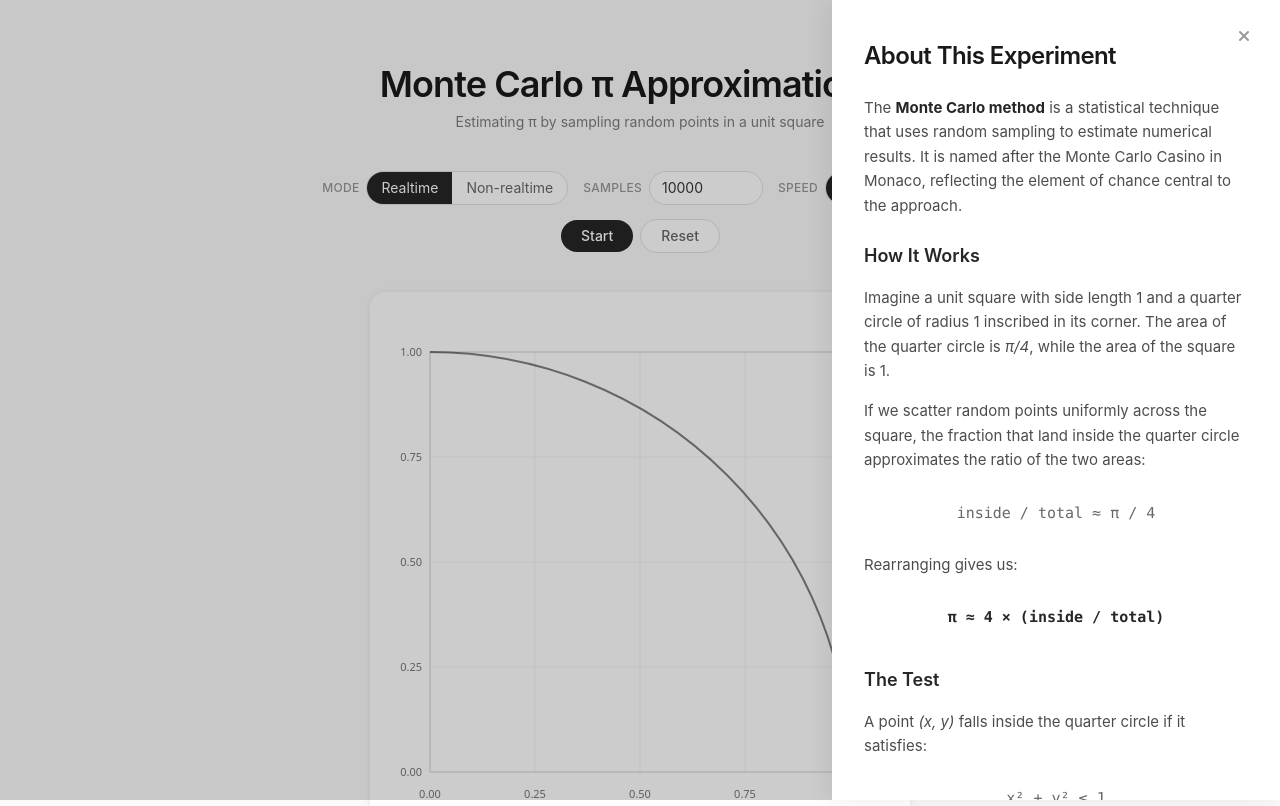
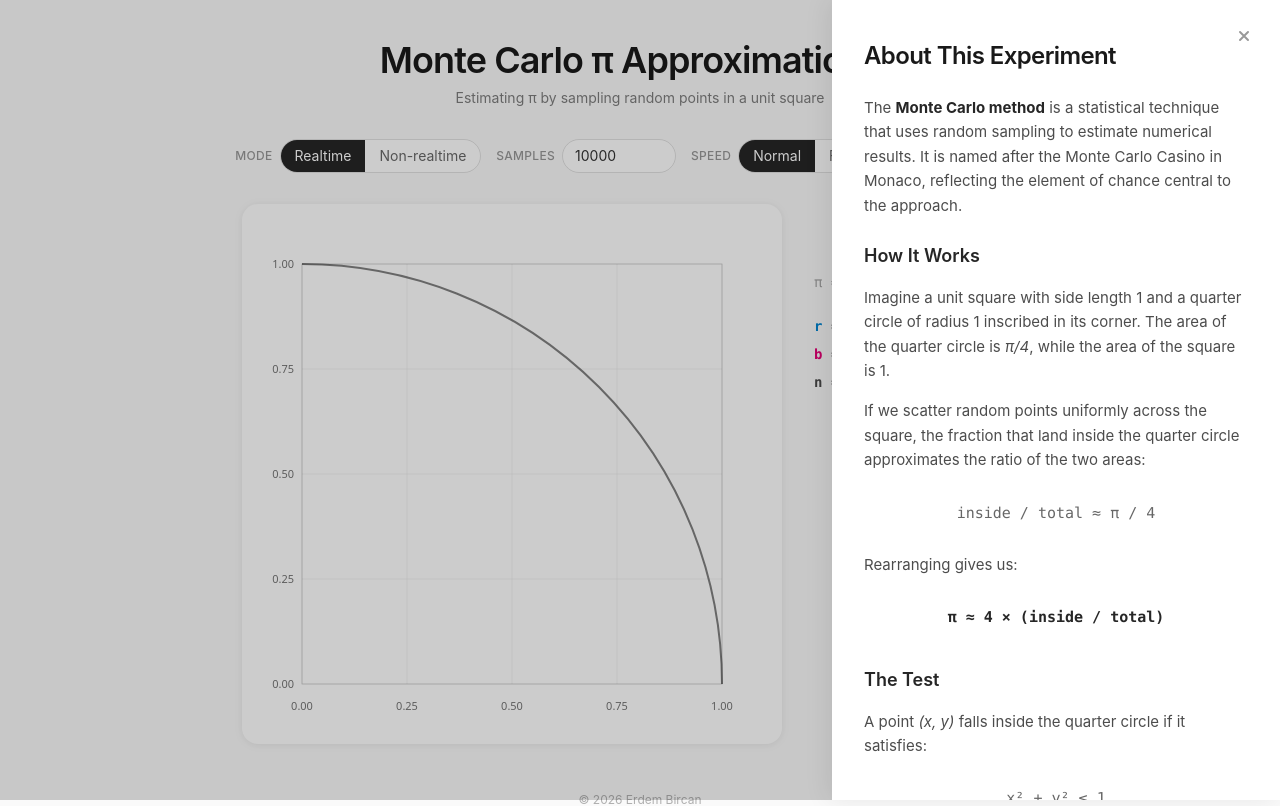
Before and after one commit to erdembircan/monte-carlo-pi-approximation, a React (Vite) app: page / in a window 1280 px wide. Shown: the top 806 px of the page. Built offline with nearby package versions, Linux system fonts and the light colour scheme.

Commit message:
[FIX]: stabilize layout to prevent wiggling during simulation
- Side-by-side canvas + info layout on large screens
- shrink-0 on canvas, min-w on info pane for stable sizing
- tabular-nums on numbers for consistent digit widths
- Stack stats vertically to avoid horizontal overflow

```diff
--- a/src/App.jsx
+++ b/src/App.jsx
@@ -149,7 +149,7 @@ export default function App() {
 
   return (
     <div className="min-h-screen bg-[#fafafa] text-[rgba(0,0,0,0.8)]">
-      <div className="max-w-3xl mx-auto px-6 py-16 flex flex-col items-center gap-10">
+      <div className="max-w-5xl mx-auto px-6 py-10 flex flex-col items-center gap-8">
         <header className="text-center space-y-2 relative">
           <div className="flex items-center justify-center gap-3">
             <h1 className="text-4xl font-semibold tracking-tight text-[rgba(0,0,0,0.9)]">
@@ -184,6 +184,8 @@ export default function App() {
           onReset={handleReset}
         />
 
+        <div className="flex flex-col lg:flex-row items-center lg:items-start gap-8">
+          <div className="shrink-0">
             <SimulationCanvas
               points={points}
               insideCount={insideCount}
@@ -191,14 +193,16 @@ export default function App() {
               isComputing={isComputing}
               progress={progress}
             />
+          </div>
 
-        <div className="w-full max-w-md flex flex-col items-center gap-6">
+          <div className="flex flex-col items-center lg:items-start gap-6 lg:py-6 lg:min-w-56">
             <FormulaDisplay insideCount={insideCount} totalCount={totalCount || points.length} />
 
             <Stats
               insideCount={insideCount}
               outsideCount={(totalCount || points.length) - insideCount}
             />
+          </div>
         </div>
 
         <footer className="text-xs text-[rgba(0,0,0,0.3)] pt-4">
--- a/src/components/FormulaDisplay.jsx
+++ b/src/components/FormulaDisplay.jsx
@@ -18,7 +18,7 @@ export default function FormulaDisplay({ insideCount, totalCount }) {
 
   return (
     <div className="flex flex-col items-center gap-1">
-      <span className="font-mono text-4xl font-semibold tracking-tight">
+      <span className="font-mono text-4xl font-semibold tracking-tight tabular-nums">
         {totalCount > 0 ? (
           <>
             <span className="bg-emerald-100 text-emerald-700 px-0.5">
--- a/src/components/Stats.jsx
+++ b/src/components/Stats.jsx
@@ -2,7 +2,7 @@ export default function Stats({ insideCount, outsideCount }) {
   const total = insideCount + outsideCount;
 
   return (
-    <div className="flex gap-6 text-sm font-mono text-[rgba(0,0,0,0.5)]">
+    <div className="flex flex-col gap-2 text-sm font-mono text-[rgba(0,0,0,0.5)] tabular-nums">
       <span>
         <span className="text-sky-600 font-semibold">r</span> ={' '}
         {insideCount.toLocaleString()}
```
Lines whose indentation alone changed are shown as unchanged.
